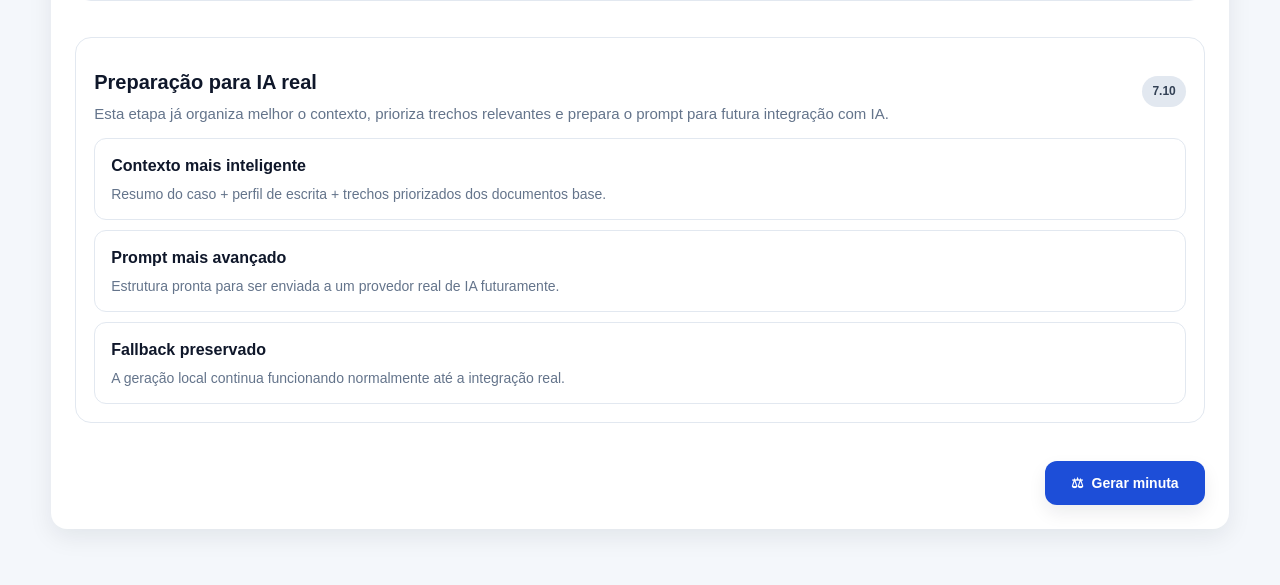
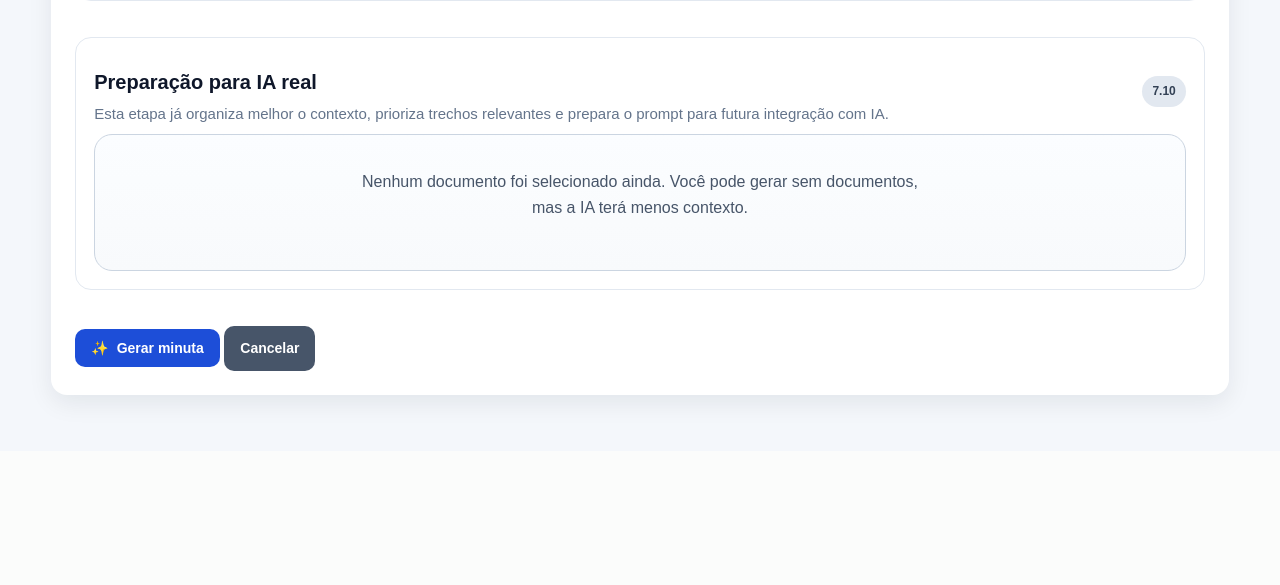
Before and after one commit to NatanLima3103/juridico_ai, a FastAPI app: page /generations/create in a window 1280 px wide. Shown: the part 2021-2606 px from the top of the page. After the commit the page ends 2430 px from the top, so only its background shows below. Run offline with FastAPI, Linux system fonts and the light colour scheme.

Commit message:
Notebook pessoal (ajustes do projeto)

```diff
--- a/app/routers/generations.py
+++ b/app/routers/generations.py
@@ -681,7 +681,7 @@ async def toggle_pin_generation(generation_id: int, db: Session = Depends(get_db
 @router.post("/apply-template")
 async def apply_template_to_generation_form(
     request: Request,
-    document_type: str = Form(...),
+    template_document_type: str = Form(...),
     client_name: str = Form(""),
     case_subject: str = Form(""),
     facts: str = Form(""),
@@ -716,7 +716,7 @@ async def apply_template_to_generation_form(
 
     form_data = {
         "client_name": client_name,
-        "document_type": document_type,
+        "document_type": template_document_type,
         "case_subject": case_subject,
         "facts": facts,
         "requests": requests,
@@ -724,7 +724,7 @@ async def apply_template_to_generation_form(
     }
 
     try:
-        dados_template = aplicar_template_juridico_pronto(document_type)
+        dados_template = aplicar_template_juridico_pronto(template_document_type)
         form_data.update(
             {
                 "document_type": dados_template["document_type"],
--- a/app/static/js/main.js
+++ b/app/static/js/main.js
@@ -7,31 +7,11 @@ document.addEventListener("DOMContentLoaded", function () {
 });
 
 function inicializarSeletorDocumentos() {
-    const selector = document.querySelector("[data-document-selector]");
+    const checkboxes = document.querySelectorAll("[data-document-checkbox]");
+    const countElement = document.querySelector("[data-document-counter]");
 
-    if (!selector) {
+    if (checkboxes.length === 0 || !countElement) {
         return;
-    }
-
-    const checkboxes = selector.querySelectorAll("[data-document-checkbox]");
-    const countElement = selector.querySelector("[data-selected-count]");
-    const countLabelElement = selector.querySelector("[data-selected-count-label]");
-    const labelElement = selector.querySelector("[data-selected-label]");
-
-    function obterTextoSelecionados(totalSelecionados) {
-        return totalSelecionados === 1 ? "selecionado" : "selecionados";
-    }
-
-    function obterTextoStatus(totalSelecionados) {
-        if (totalSelecionados === 0) {
-            return "Nenhum documento selecionado no momento.";
-        }
-
-        if (totalSelecionados === 1) {
-            return "1 documento selecionado para compor a geração.";
-        }
-
-        return `${totalSelecionados} documentos selecionados para compor a geração.`;
     }
 
     function atualizarEstadoDocumentos() {
@@ -39,8 +19,6 @@ function inicializarSeletorDocumentos() {
 
         checkboxes.forEach(function (checkbox) {
             const card = checkbox.closest("[data-document-card]");
-            const marker = card ? card.querySelector("[data-marker]") : null;
-            const badge = card ? card.querySelector("[data-selected-badge]") : null;
 
             if (checkbox.checked) {
                 totalSelecionados += 1;
@@ -48,40 +26,14 @@ function inicializarSeletorDocumentos() {
                 if (card) {
                     card.classList.add("selecionado");
                 }
-
-                if (marker) {
-                    marker.textContent = "✓ Documento marcado para uso";
-                }
-
-                if (badge) {
-                    badge.classList.add("visivel");
-                }
             } else {
                 if (card) {
                     card.classList.remove("selecionado");
                 }
-
-                if (marker) {
-                    marker.textContent = "Marcar este documento como base";
-                }
-
-                if (badge) {
-                    badge.classList.remove("visivel");
-                }
             }
         });
 
-        if (countElement) {
-            countElement.textContent = String(totalSelecionados);
-        }
-
-        if (countLabelElement) {
-            countLabelElement.textContent = obterTextoSelecionados(totalSelecionados);
-        }
-
-        if (labelElement) {
-            labelElement.textContent = obterTextoStatus(totalSelecionados);
-        }
+        countElement.textContent = `${totalSelecionados} selecionado(s)`;
     }
 
     checkboxes.forEach(function (checkbox) {
--- a/app/templates/generation_create.html
+++ b/app/templates/generation_create.html
@@ -71,7 +71,7 @@
             <div class="acoes-formulario-geracao">
                 <div class="campo-formulario">
                     <label for="document_type_template">Tipo de documento</label>
-                    <select id="document_type_template" name="document_type" required>
+                    <select id="document_type_template" name="template_document_type" required>
                         <option value="">Selecione</option>
                         {% for tipo in tipos_de_documento %}
                             <option value="{{ tipo }}" {% if form_data.document_type == tipo %}selected{% endif %}>
@@ -87,6 +87,7 @@
                         class="botao botao-secundario"
                         formaction="/generations/apply-template"
                         formmethod="post"
+                        formnovalidate
                     >
                         <span class="icone-botao" aria-hidden="true">⚡</span>
                         Aplicar template pronto
@@ -241,27 +242,58 @@
                 <span class="badge badge-neutro">7.10</span>
             </div>
 
-            <div class="lista-documentos-utilizados">
-                <div class="documento-utilizado-item">
-                    <strong>Contexto mais inteligente</strong>
-                    <span>Resumo do caso + perfil de escrita + trechos priorizados dos documentos base.</span>
+            {% if selected_document_ids %}
+                <div class="lista-checks-ia-real">
+                    <div class="check-ia-real">
+                        <span class="check-ia-real-icone">✓</span>
+                        <div>
+                            <strong>Documentos selecionados:</strong>
+                            {{ selected_document_ids|length }} documento(s) incluído(s) no contexto.
+                        </div>
+                    </div>
+
+                    {% if selected_profile_id %}
+                        <div class="check-ia-real">
+                            <span class="check-ia-real-icone">✓</span>
+                            <div>
+                                <strong>Perfil aplicado:</strong>
+                                a geração considerará o estilo do perfil selecionado.
+                            </div>
+                        </div>
+                    {% else %}
+                        <div class="check-ia-real">
+                            <span class="check-ia-real-icone">•</span>
+                            <div>
+                                <strong>Perfil não selecionado:</strong>
+                                a geração será criada com estilo padrão do sistema.
+                            </div>
+                        </div>
+                    {% endif %}
                 </div>
-                <div class="documento-utilizado-item">
-                    <strong>Prompt mais avançado</strong>
-                    <span>Estrutura pronta para ser enviada a um provedor real de IA futuramente.</span>
+            {% else %}
+                <div class="estado-vazio">
+                    <p>
+                        Nenhum documento foi selecionado ainda. Você pode gerar sem documentos, mas a IA terá menos contexto.
+                    </p>
                 </div>
-                <div class="documento-utilizado-item">
-                    <strong>Fallback preservado</strong>
-                    <span>A geração local continua funcionando normalmente até a integração real.</span>
-                </div>
-            </div>
+            {% endif %}
         </section>
 
-        <div class="acoes-formulario-geracao">
+        <div class="acoes-formulario">
             <button type="submit" class="botao">
-                <span class="icone-botao" aria-hidden="true">⚖</span>
-                {{ submit_label }}
+                {% if modo_edicao %}
+                    <span class="icone-botao" aria-hidden="true">💾</span>
+                    Salvar alterações
+                {% elif duplicate_mode %}
+                    <span class="icone-botao" aria-hidden="true">🧬</span>
+                    Duplicar e regenerar
+                {% else %}
+                    <span class="icone-botao" aria-hidden="true">✨</span>
+                    Gerar minuta
+                {% endif %}
             </button>
+
+            <a class="botao botao-secundario" href="/generations">Cancelar</a>
         </div>
     </form>
 </section>
```
Also changed, not shown: juridico_ai.db.
